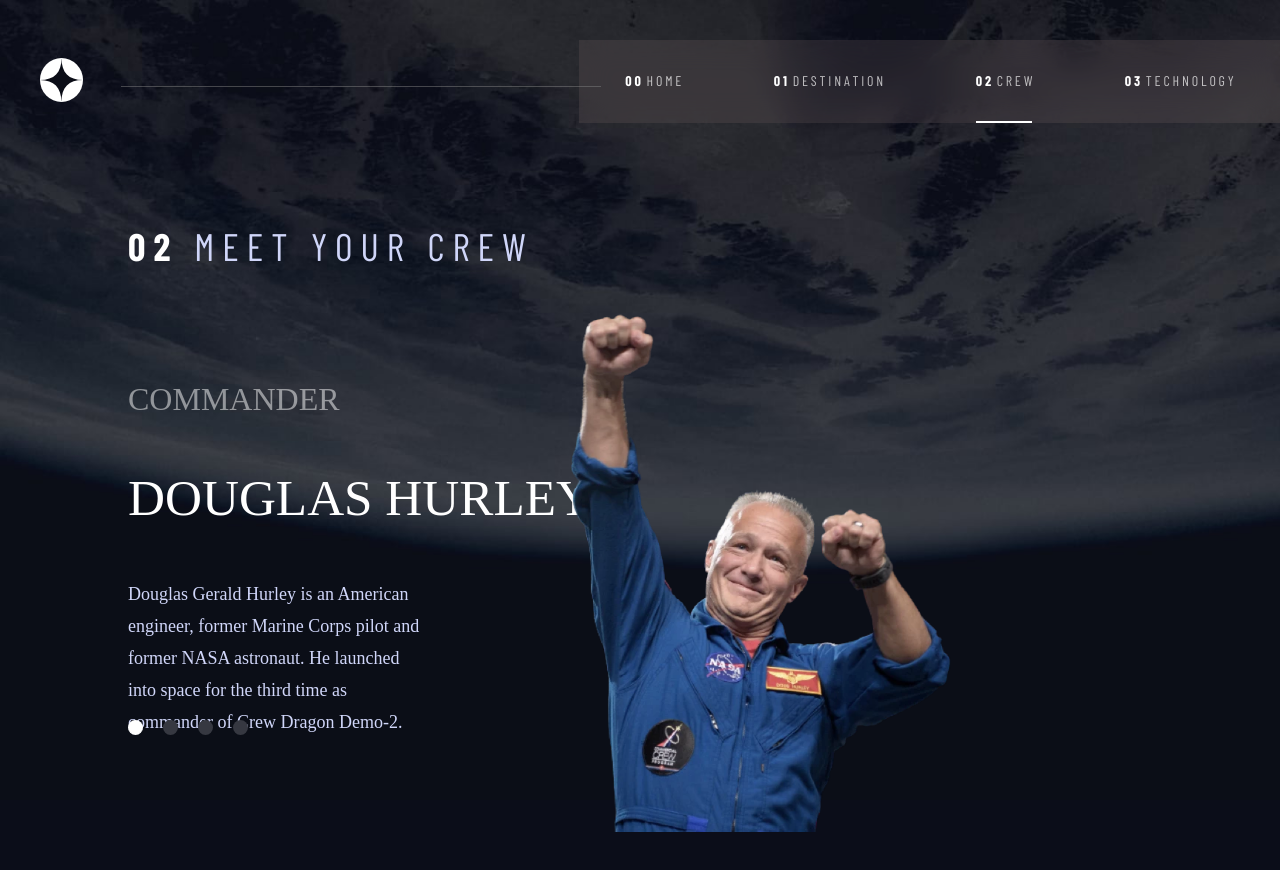
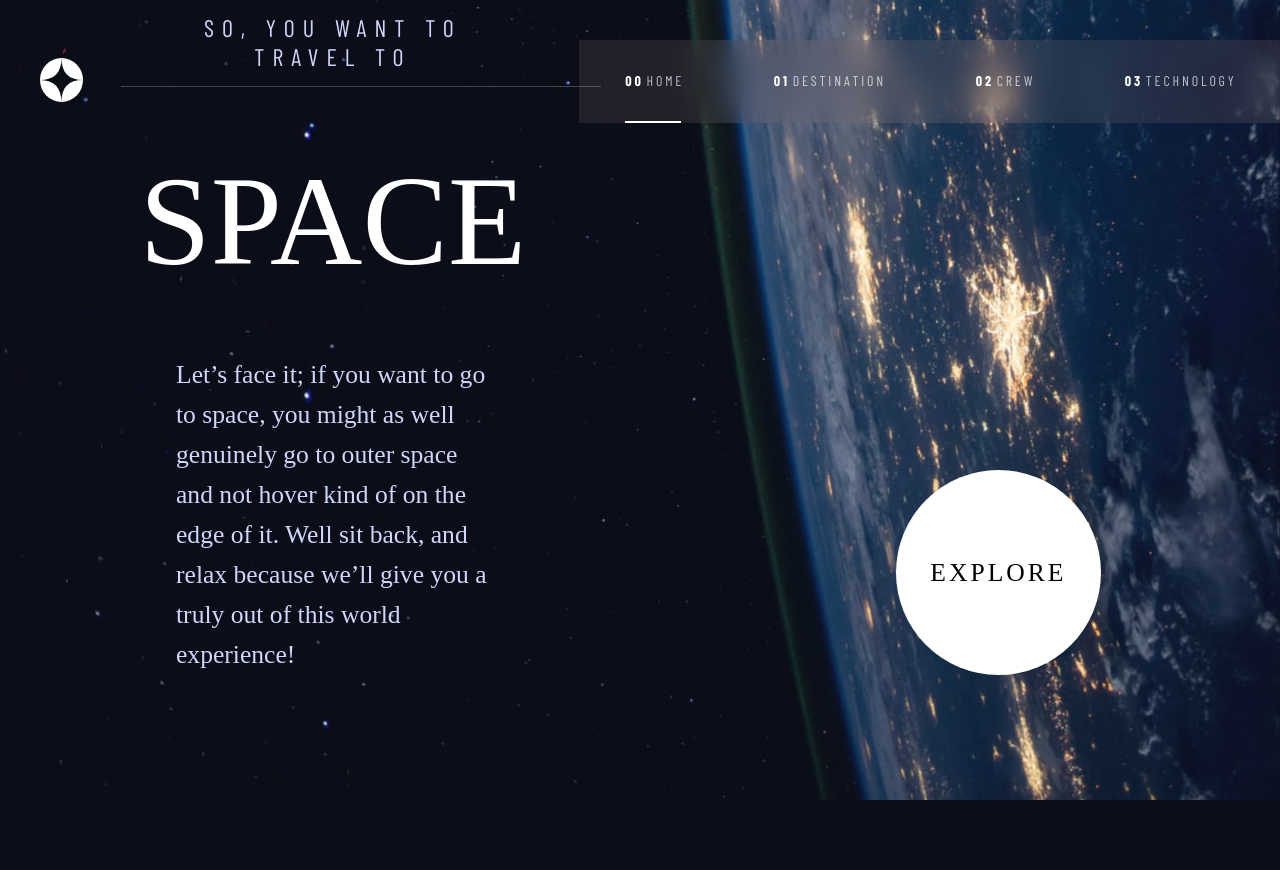
Before and after one commit to DiogoKenway/space-tourism-website-frontend-mentor, a React (Vite) app: page /crew in a window 1280 px wide. Shown: the top 870 px of the page. After the commit the page ends 800 px from the top, so only its background shows below. Built offline with nearby package versions, Linux system fonts and the light colour scheme; a web font is replaced by a local one.

Commit message:
add HashRouter

```diff
--- a/src/App.tsx
+++ b/src/App.tsx
@@ -20,7 +20,7 @@
       <GlobalStyle />
       <Navbar currentRoute={newLocation}/>
       <Routes>
-        <Route path="" element={<Home dataApi={dataApi} />} />
+        <Route path="/" element={<Home dataApi={dataApi} />} />
         <Route path="/destination" element={<Destination />} />
         <Route path="/crew" element={<Crew dataApi={dataApi} />} />
         <Route path="/technology" element={<Technology dataApi={dataApi} />} />
--- a/src/main.tsx
+++ b/src/main.tsx
@@ -2,12 +2,12 @@
 import ReactDOM from 'react-dom/client'
 import App from './App'
 
-import { BrowserRouter as Router } from 'react-router-dom';
+import { HashRouter } from 'react-router-dom';
 
 ReactDOM.createRoot(document.getElementById('root') as HTMLElement).render(
   <React.StrictMode>
-    <Router>
-      <App />
-    </Router>
+    <HashRouter>
+        <App />
+    </HashRouter>
   </React.StrictMode>
 )
```
